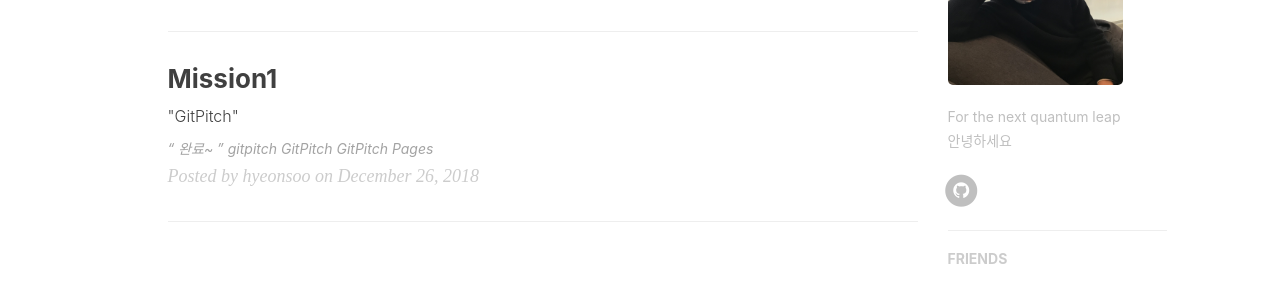
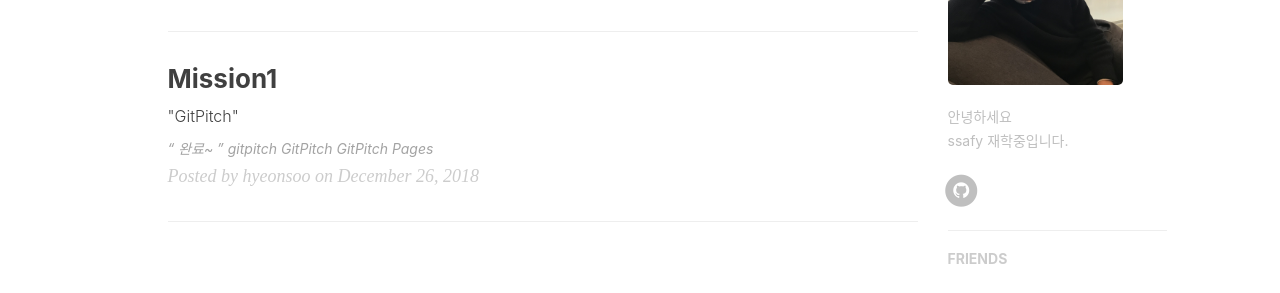
Before and after one commit to phs4530/phs4530.github.io, a Jekyll site: the page built from index.html, in a window 1280 px wide. Shown: the part 643-936 px from the top of the page. Built offline with Jekyll 4.4.1, drawn with Linux system fonts in a browser that asks for light colours; nearby versions of some CDN libraries; the list of posts is cut into pages by our own code; comment, search, counter and statistics services are not loaded.

Commit message:
Update _config.yml

```diff
--- a/_config.yml
+++ b/_config.yml
@@ -78,7 +78,7 @@
 
 # Sidebar settings
 sidebar: true                           # whether or not using Sidebar.
-sidebar-about-description: "For the next quantum leap<br> 안녕하세요"
+sidebar-about-description: "안녕하세요 <br> ssafy 재학중입니다."
 sidebar-avatar: /img/hyeonsoo_profile.jpg      # use absolute URL, seeing it's used in both `/` and `/about/`
 
 
```
